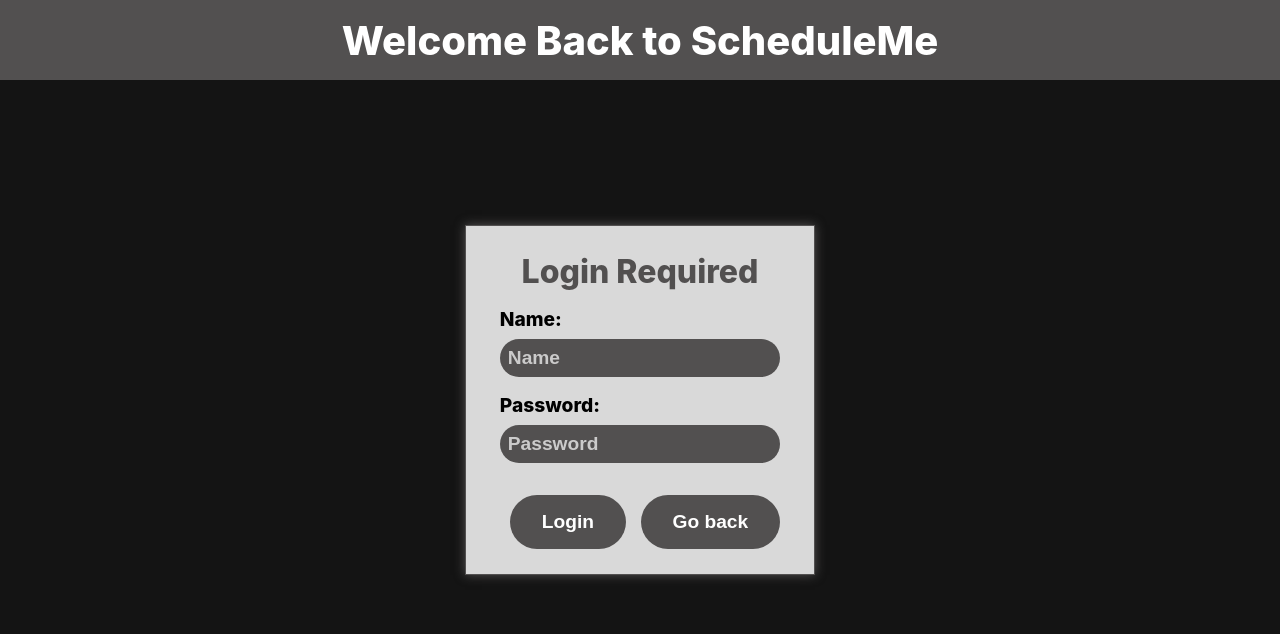
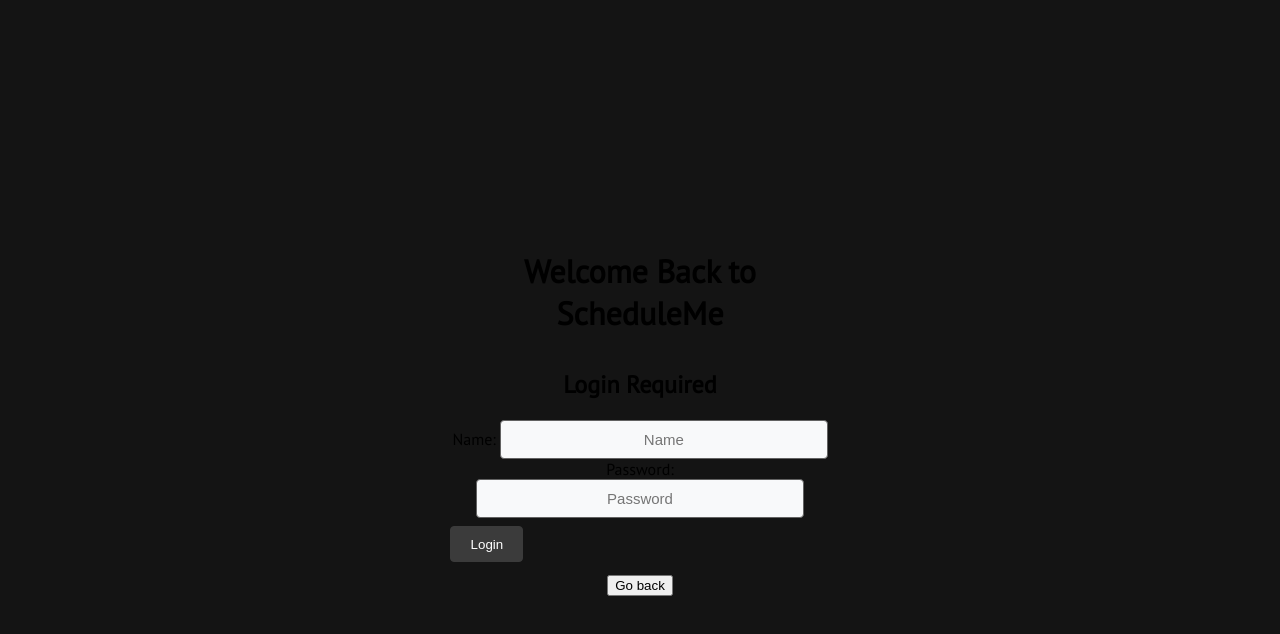
Before and after one commit to Ahmad24100251/ScheduleMe, a plain HTML site: page html/login.html in a window 1280 px wide. Drawn offline with Linux system fonts and the light colour scheme; files that its build step writes are made by us from their sources.

Commit message:
Add files via upload

```diff
--- a/css/addTasks.css
+++ b/css/addTasks.css
@@ -1,18 +1,20 @@
-body{
-    background-color: #141414;
-}
-
+@import url("https://fonts.googleapis.com/css?family=PT+Sans");
 
 .container {
   width: 30%;
   margin: 0 auto;
-  margin-top: 200px;
+  margin-top: 250px;
   text-align: center;
+}
+
+body {
+  background: #141414;
+  font-family: "PT Sans", sans-serif;
 }
 
 h1 {
   margin-top: 20px;
-  margin-bottom: 40px;
+  margin-bottom: 30px;
   color: #000000;
 }
 
@@ -26,8 +28,7 @@
 }
 
 .card {
-  font-family: 'Poppins',sans-serif;
-  border: 0.4rem solid #f8f9fa;
+  border: 0.4rem solid #525050;
   background: #fff;
 }
 
@@ -36,11 +37,10 @@
   flex-direction: column;
   align-items: center;
   margin-bottom: 20px;
-  font-family: 'Poppins',sans-serif;
-
 }
 
-input[type="text"] {
+input[type="text"],
+input[type="number"] {
   font-size: 15px;
   width: 70%;
   padding:  10px 30px;
@@ -57,8 +57,8 @@
   background-color: #3b3b3b;
   color: #fff;
   margin: 0 auto;
-  margin-top: 20px;
-  margin-bottom: 10px;
+  margin-top: 30px;
+  margin-bottom: 20px;
   border: 1px solid #3b3b3b;
   border-radius: 4px;
 }
@@ -67,8 +67,3 @@
   background-color: #7c7c7c;
   border: 1px solid #7c7c7c;
 }
-
-.btn{
-    font-family: 'Poppins',sans-serif;
-
-}
--- a/css/changePassword.css
+++ b/css/changePassword.css
@@ -1,18 +1,20 @@
-body{
-    background-color:#141414;
-}
+@import url("https://fonts.googleapis.com/css?family=PT+Sans");
 
 .container {
   width: 30%;
   margin: 0 auto;
-  margin-top: 200px;
+  margin-top: 250px;
   text-align: center;
 }
 
+body {
+  background: #141414;
+  font-family: "PT Sans", sans-serif;
+}
 
 h1 {
   margin-top: 20px;
-  margin-bottom: 40px;
+  margin-bottom: 35px;
   color: #000000;
 }
 
@@ -26,8 +28,7 @@
 }
 
 .card {
-  font-family: 'Poppins',sans-serif;
-  border: 0.4rem solid #f8f9fa;
+  border: 0.4rem solid #525050;
   background: #fff;
 }
 
@@ -35,12 +36,12 @@
   display: flex;
   flex-direction: column;
   align-items: center;
-  margin-bottom: 20px;
+  margin-bottom: 18px;
 }
 
-
+input[type="text"],
+input[type="email"],
 input[type="password"] {
-  font-family: 'Poppins',sans-serif;
   font-size: 15px;
   width: 70%;
   padding:  10px 30px;
@@ -57,16 +58,13 @@
   background-color: #3b3b3b;
   color: #fff;
   margin: 0 auto;
-  margin-top: 20px;
-  margin-bottom: 10px;
+  margin-top: 30px;
+  margin-bottom: 20px;
   border: 1px solid #3b3b3b;
-  border-radius: 5px;
+  border-radius: 4px;
 }
 
 button[type="submit"]:hover {
   background-color: #7c7c7c;
   border: 1px solid #7c7c7c;
 }
-.btn{
-  font-family: 'Poppins',sans-serif;
-}
--- a/css/index.css
+++ b/css/index.css
@@ -1,69 +1,64 @@
-body{
+@import url("https://fonts.googleapis.com/css?family=PT+Sans");
+
+body {
     background-color:#141414;
+    font-family: "PT Sans", sans-serif;
 }
-#paragrapgh
-{
+
+
+h1 {
     position: absolute;
-    width: 396px;
-    height: 66px;
-    left: 27%;
-    top: 4%;
+    color: #ffffff;
+    font-size: 50px;
+    top: 9%;
+    left: 23%;
+}
 
-    font-family: 'Inter';
-    font-style: normal;
-    font-weight: 800;
-    font-size: 64px;
-    line-height: 77px;
+h2 {
+    position: absolute;
+    color: #ffffff;
+    font-size: 30px;
+    top: 20%;
+    left: 23%;
+}
 
-    color: #FFFFFF;
-}
-#paragrapgh2
-{
-    position: absolute;
-    width: 1010px;
-    height: 48px;
-    left: 25%;
-    top: 20%;
-
-    font-family: 'Inter';
-    font-style: normal;
-    font-weight: 800;
-    font-size: 40px;
-    line-height: 48px;
-
-    color: #FFFFFF;
-}
-#loginButton {
-    box-sizing: border-box;
-    position: absolute;
-    width: 138px;
-    height: 85px;
-    left: 45%;
-    top: 65%;
-    color:white;
-    background: #525050;
-    border: 1px solid #000000;
-    border-radius: 38px;
-}
-#signUpButton {
-    box-sizing: border-box;
-    position: absolute;
-    width: 138px;
-    height: 85px;
-    left: 45%;
-    top: 45%;
-    color:white;
-    background: #525050;
-    border: 1px solid #000000;
-    border-radius: 38px;
-}
-.login, .signup {
-    color: white;
-  }
 #logo{
     position: absolute;
-    width: 250px;
-    height: 250px;
-    left: 5%;
-    top: 5%;
+    width: 400px;
+    height: 400px;
+    left: 0%;
+    top: -30px
 }
+
+.button-container {
+    position: absolute;
+    top: 47.5%;
+    left: 47.5%;
+    display: flex;
+    flex-direction: column;
+    gap: 20px;
+    align-items: center;
+}
+
+.btn {
+    border: none;
+    display: block;
+    padding: 0.9rem 1.9rem;
+    border-radius: 4px;
+    transition: background-color 0.3s ease-in-out;
+}
+
+.btn-primary {
+    background-color: #3b3b3b;
+    color: #fff;
+}
+
+.btn-secondary {
+    background-color: #3b3b3b;
+    color: #fff;
+}
+
+.btn-primary:hover,
+.btn-secondary:hover {
+    background-color: #7c7c7c;
+}
--- a/css/login.css
+++ b/css/login.css
@@ -1,141 +1,69 @@
-/* Global styles */
+@import url("https://fonts.googleapis.com/css?family=PT+Sans");
 
-* {
-    box-sizing: border-box;
-    margin: 0;
-    padding: 0;
+.container {
+  width: 30%;
+  margin: 0 auto;
+  margin-top: 250px;
+  text-align: center;
 }
 
 body {
-    background-color: #141414;
-    font-family: 'Inter', sans-serif;
+  background: #141414;
+  font-family: "PT Sans", sans-serif;
 }
 
-/* Header */
-.header {
-    position: absolute;
-    top: 0;
-    left: 0;
-    right: 0;
-    display: flex;
-    justify-content: center;
-    align-items: center;
-    height: 10vh;
-    background-color: #525050;
+
+h1 {
+  color: #000000;
+  margin-bottom: 35px;
 }
 
-.header h1 {
-    font-size: 2.5rem;
-    font-weight: 800;
-    color: #fff;
+a {
+  color: #333;
 }
 
-/* Main content */
-
-.container {
-    display: flex;
-    flex-direction: column;
-    justify-content: center;
-    align-items: center;
-    height: 100vh;
+a:hover {
+  color: #7c7c7c;
+  text-decoration: none;
 }
 
-.login-form {
-    width: 350px;
-    height: 350px;
-    background-color: #d9d9d9;
-    border: 1px solid #525050;
-    box-shadow: 0px 0px 10px #525050;
-    display: flex;
-    flex-direction: column;
-    justify-content: center;
-    align-items: center;
+.card {
+  border: 0.4rem solid #525050;
+  background: #fff;
 }
 
-.login-form h2 {
-    font-size: 2rem;
-    font-weight: 800;
-    color: #525050;
-    margin-bottom: 1rem;
+.form-group {
+  display: flex;
+  flex-direction: column;
+  align-items: center;
+  margin-bottom: 20px;
 }
 
-.form-control {
-    display: flex;
-    flex-direction: column;
-    margin-bottom: 1rem;
-}
-
-.form-control label {
-    font-size: 1.2rem;
-    font-weight: 800;
-    margin-bottom: 0.5rem;
-}
-
-.form-control input[type="text"],
-.form-control input[type="password"] {
-    border-radius: 30px;
-    border: none;
-    background-color: #525050;
-    color: #fff;
-    padding: 0.5rem;
-    font-size: 1.2rem;
-    font-weight: 600;
-}
-
-.form-control input[type="text"]::placeholder,
-.form-control input[type="password"]::placeholder {
-    color: #fff;
-    opacity: 0.7;
+input[type="text"],
+input[type="email"],
+input[type="password"] {
+  font-size: 15px;
+  width: 70%;
+  padding:  10px 30px;
+  background-color: #f8f9fa;
+  color: #000000;
+  border-radius: 4px;
+  border: 1px solid #626262;
+  text-align: center;
 }
 
 button[type="submit"] {
-    background-color: #525050;
-    color: #fff;
-    border: none;
-    border-radius: 38px;
-    padding: 1rem 2rem;
-    font-size: 1.2rem;
-    font-weight: 600;
-    cursor: pointer;
-    transition: background-color 0.2s ease-in-out;
-    margin-top: 1rem;
+  display: block;
+  padding: 0.6rem 1.2rem;
+  background-color: #3b3b3b;
+  color: #fff;
+  border: 1px solid #3b3b3b;
+  border-radius: 4px;
+  margin-top: 8px;
+  margin-bottom: 12px;
 }
 
 button[type="submit"]:hover {
-    background-color: #6c6c6c;
+  background-color: #7c7c7c;
+  border: 1px solid #7c7c7c;
 }
-
-.forgot-password {
-    font-size: 1.2rem;
-    font-weight: 600;
-    text-align: center;
-    margin-top: 1rem;
-    color: #525050;
-}
-
-.forgot-password:hover {
-    text-decoration: underline;
-    color: #6c6c6c;
-}
-
-
-.login-form button {
-    display: inline-block;
-    margin-left: 10px;
-  }
-  button[type="button"] {
-    background-color: #525050;
-    color: #fff;
-    border: none;
-    border-radius: 38px;
-    padding: 1rem 2rem;
-    font-size: 1.2rem;
-    font-weight: 600;
-    cursor: pointer;
-    transition: background-color 0.2s ease-in-out;
-    margin-top: 1rem;
-}
-
-button[type="button"]:hover {
-    background-color: #6c6c6c;
-}
--- a/css/signup.css
+++ b/css/signup.css
@@ -3,18 +3,18 @@
 .container {
   width: 30%;
   margin: 0 auto;
-  margin-top: 200px;
+  margin-top: 250px;
   text-align: center;
 }
 
 body {
-  background: #0e0e0e;
+  background: #141414;
   font-family: "PT Sans", sans-serif;
 }
 
 h1 {
   margin-top: 20px;
-  margin-bottom: 40px;
+  margin-bottom: 35px;
   color: #000000;
 }
 
@@ -28,7 +28,7 @@
 }
 
 .card {
-  border: 0.4rem solid #f8f9fa;
+  border: 0.4rem solid #525050;
   background: #fff;
 }
 
@@ -53,18 +53,18 @@
 }
 
 button[type="submit"] {
+  border: none;
   display: block;
   padding: 0.6rem 1.2rem;
   background-color: #3b3b3b;
   color: #fff;
   margin: 0 auto;
   margin-top: 20px;
-  margin-bottom: 10px;
-  border: 1px solid #3b3b3b;
+  margin-bottom: 20px;
   border-radius: 4px;
+  transition: background-color 0.3s ease-in-out;
 }
 
 button[type="submit"]:hover {
   background-color: #7c7c7c;
-  border: 1px solid #7c7c7c;
 }
--- a/css/welcomeUser.css
+++ b/css/welcomeUser.css
@@ -1,79 +1,69 @@
-body{
-    background-color:#141414;
+@import url("https://fonts.googleapis.com/css?family=PT+Sans");
+
+body {
+  background-color: #141414;
+  font-family: "PT Sans", sans-serif;
 }
-.Welcome{
+
+.Welcome {
   width: 100%;
   text-align: center;
-    color:white;
-    font-family: 'Poppins',sans-serif;
+  color: white;
   font-style: normal;
   font-size: 20px;
   font-weight: 800;
 }
-.border{
+
+.border {
   background-color: #2D2D2D;
   width: 100%;
   overflow: hidden;
-    height : 4px;
+  height: 4px;
 }
+
+a {
+  color: #333;
+  font-style: normal;
+}
+
 .button{
   border-radius: 6px;
   border: none;
   background-color: #525050;
   color:white;
-    font-family: 'Poppins',sans-serif;
   font-size: 13px;
   height: 30px;
   width:123px;
+  transition: background-color 0.3s ease-in-out;
+}
 
+.button:hover {
+  background-color: #7c7c7c;
 }
-.buttons{
+
+
+.buttons {
   position: relative;
-    display:flex;
+  display: flex;
   justify-content: space-evenly;
-    top:100px;
+  top: 100px;
   align-items: center;
 }
 
-.button-changePW{
+.button-changePW {
   position: absolute;
-    top:47px;
-    right:10px;
+  top: 45px;
+  right: 15px;
   border-radius: 6px;
   border: none;
   background-color: #525050;
   color:white;
-    font-family: 'Poppins',sans-serif;
-    font-size: 11px;
-    height: 24px;
-    width:116px;
+  font-size: 13px;
+  height: 30px;
+  width:123px;
+  transition: background-color 0.3s ease-in-out;
 }
 
-.button-logout{
-    position: absolute;
-    top:47px;
-    left:10px;
-    border-radius: 6px;
-    border: none;
-    background-color: #525050;
-    color:white;
-    font-family: 'Poppins',sans-serif;
-    font-size: 11px;
-    height: 24px;
-    width:116px;
+.button-changePW:hover {
+  background-color: #7c7c7c;
 }
-
-.motivationalQuotes{
-    position:absolute;
-    top:396px;
-    left:20%;
-    width:60%;
-    height: 100vh;
-    font-family: 'Poppins',sans-serif;
-    text-align: center;
-    color:white;
-    max-width: 100%;
-    word-wrap: break-word;
-    margin: 0 auto;
-
-}
```
Lines whose indentation alone changed are shown as unchanged.
